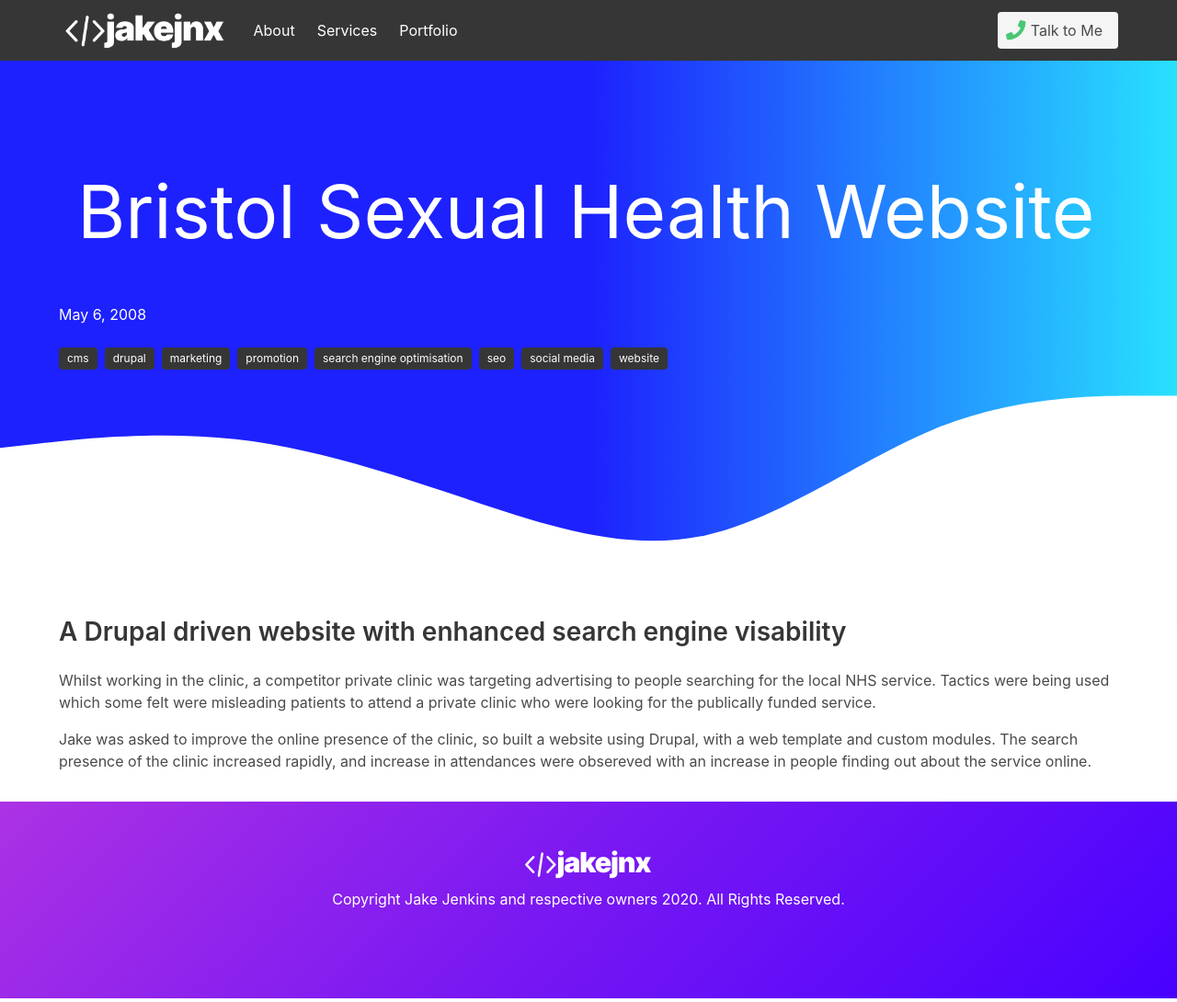
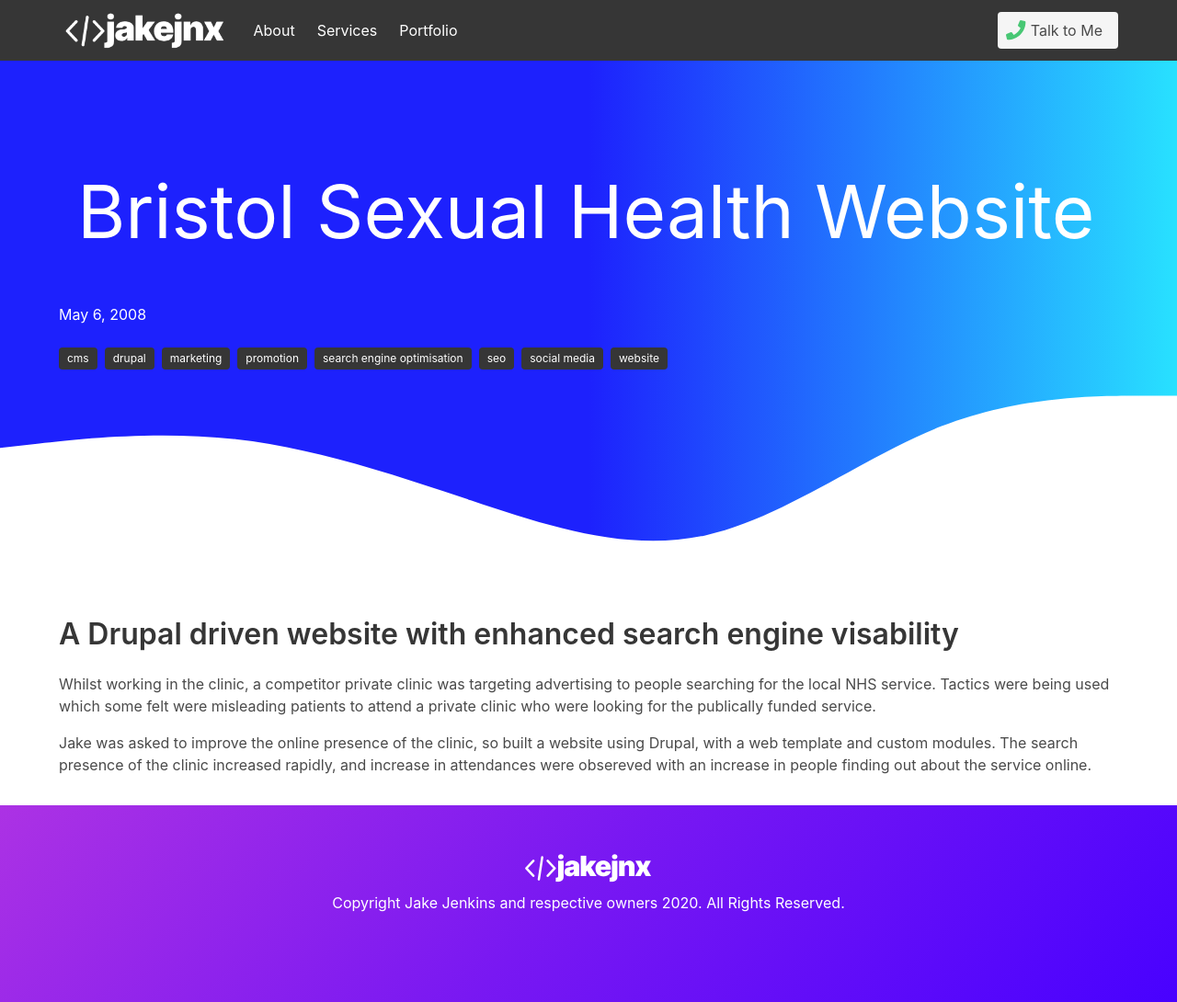
Before and after one commit to jake-jenkins/jjnx-bulma, a Jekyll site: the page built from _portfolio/bristol-sexual-health-website.md, in a window 1280 px wide. Shown: the whole page at 92% size. Built offline with Jekyll 4.4.1, drawn with Linux system fonts in a browser that asks for light colours; nearby versions of some CDN libraries.

Commit message:
Updated Bristol Sexual Health Website

```diff
--- a/_portfolio/bristol-sexual-health-website.md
+++ b/_portfolio/bristol-sexual-health-website.md
@@ -19,7 +19,7 @@ color: blue
 layout: portfolio
 ---
 
-<h2 class="subtitle">A Drupal driven website with enhanced search engine visability</h2>
+<h1 class="title">A Drupal driven website with enhanced search engine visability</h1>
 Whilst working in the clinic, a competitor private clinic was targeting advertising to people searching for the local NHS service. Tactics were being used which some felt were misleading patients to attend a private clinic who were looking for the publically funded service.
 
 Jake was asked to improve the online presence of the clinic, so built a website using Drupal, with a web template and custom modules. The search presence of the clinic increased rapidly, and increase in attendances were obsereved with an increase in people finding out about the service online.
```
